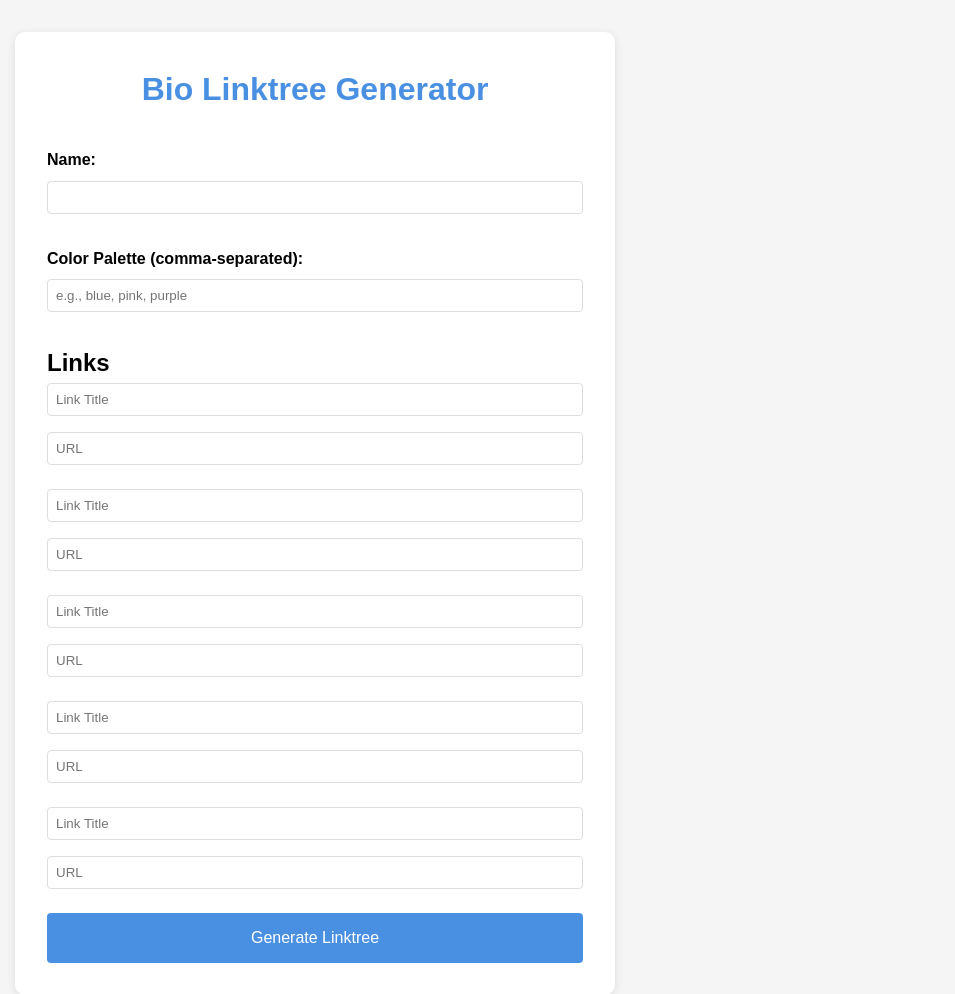
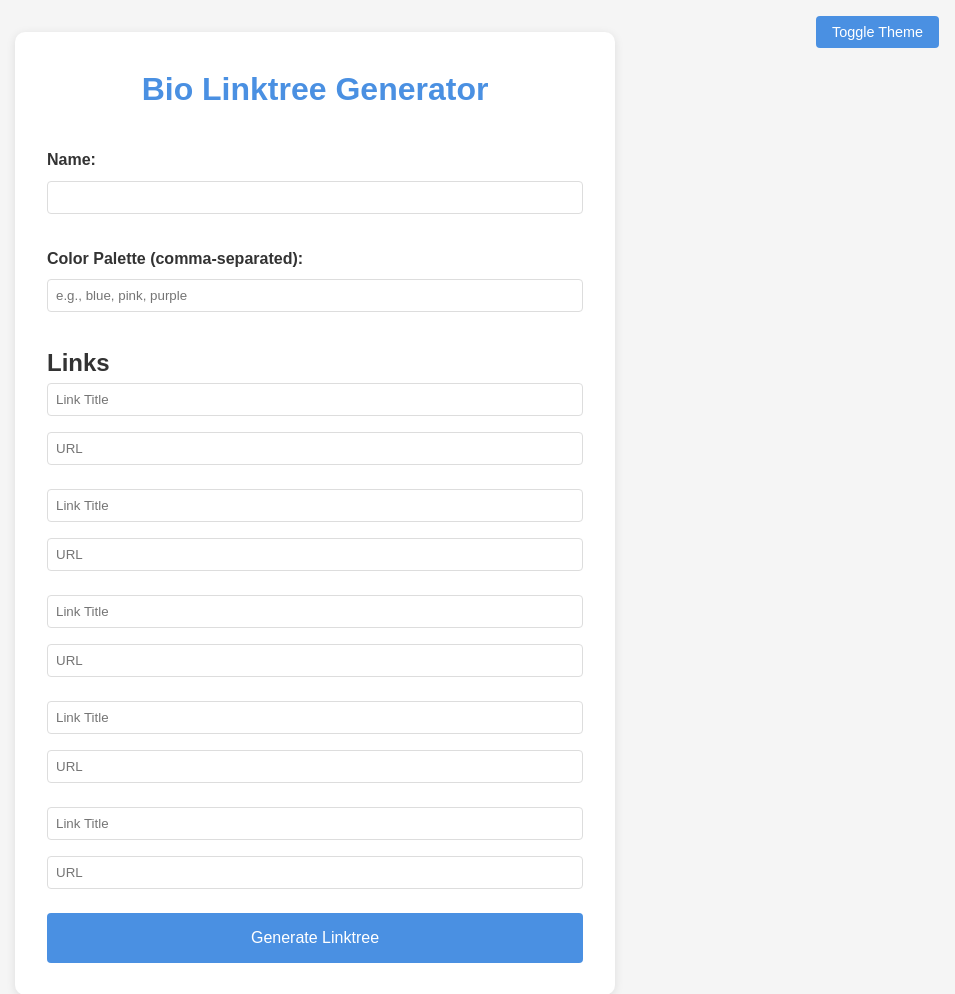
Before and after one commit to hizzybabe/biogen, a Flask app: page / in a window 1280 px wide. Shown: the top 994 px of the page, without its empty margins (325-1280 px from the left). Run offline with Flask 3, Linux system fonts and the light colour scheme.

Commit message:
dark mode

```diff
--- a/static/style.css
+++ b/static/style.css
@@ -1,5 +1,17 @@
 :root {
     --primary-color: #4a90e2;
+    --bg-color: #f5f5f5;
+    --container-bg: white;
+    --text-color: #333;
+    --bio-color: #666;
+}
+
+[data-theme="dark"] {
+    --primary-color: #6ba7e9;
+    --bg-color: #1a1a1a;
+    --container-bg: #2d2d2d;
+    --text-color: #ffffff;
+    --bio-color: #cccccc;
 }
 
 * {
@@ -11,14 +23,15 @@
 body {
     font-family: 'Arial', sans-serif;
     line-height: 1.6;
-    background-color: #f5f5f5;
+    background-color: var(--bg-color);
+    color: var(--text-color);
 }
 
 .container {
     max-width: 600px;
     margin: 2rem auto;
     padding: 2rem;
-    background-color: white;
+    background-color: var(--container-bg);
     border-radius: 10px;
     box-shadow: 0 2px 10px rgba(0, 0, 0, 0.1);
 }
@@ -79,7 +92,7 @@
 }
 
 .bio {
-    color: #666;
+    color: var(--bio-color);
     margin-bottom: 2rem;
 }
 
@@ -102,3 +115,18 @@
 .link-button:hover {
     transform: scale(1.02);
 }
+
+/* Add theme toggle button styles */
+.theme-toggle {
+    position: fixed;
+    top: 1rem;
+    right: 1rem;
+    padding: 0.5rem 1rem;
+    background-color: var(--primary-color);
+    color: white;
+    border: none;
+    border-radius: 4px;
+    cursor: pointer;
+    font-size: 0.9rem;
+    width: auto;
+}
--- /dev/null
+++ b/static/theme.js
@@ -0,0 +1,13 @@
+function toggleTheme() {
+    const currentTheme = document.documentElement.getAttribute('data-theme');
+    const newTheme = currentTheme === 'dark' ? 'light' : 'dark';
+
+    document.documentElement.setAttribute('data-theme', newTheme);
+    localStorage.setItem('theme', newTheme);
+}
+
+// Set initial theme
+document.addEventListener('DOMContentLoaded', () => {
+    const savedTheme = localStorage.getItem('theme') || 'light';
+    document.documentElement.setAttribute('data-theme', savedTheme);
+});
--- a/templates/index.html
+++ b/templates/index.html
@@ -31,5 +31,7 @@
             <button type="submit">Generate Linktree</button>
         </form>
     </div>
+    <button class="theme-toggle" onclick="toggleTheme()">Toggle Theme</button>
+    <script src="{{ url_for('static', filename='theme.js') }}"></script>
 </body>
 </html>
--- a/templates/result.html
+++ b/templates/result.html
@@ -26,5 +26,7 @@
             {% endfor %}
         </div>
     </div>
+    <button class="theme-toggle" onclick="toggleTheme()">Toggle Theme</button>
+    <script src="{{ url_for('static', filename='theme.js') }}"></script>
 </body>
 </html>
```
